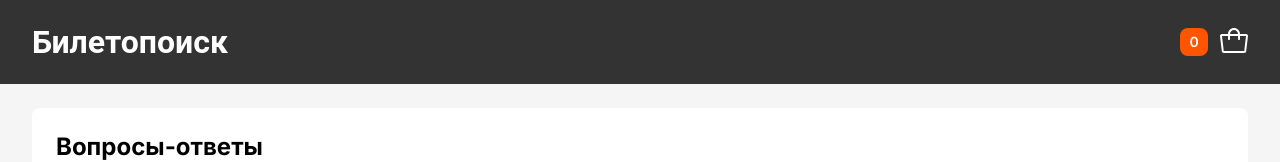
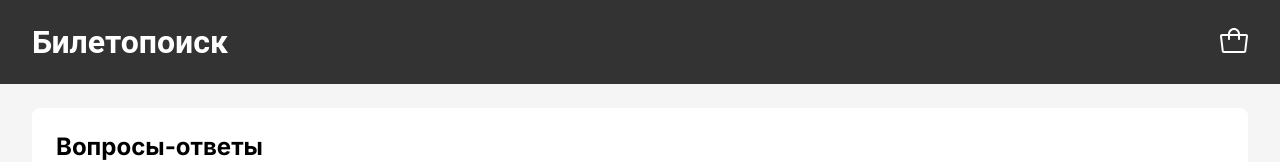
Before and after one commit to pini86/7_React, a Next.js app: page /QA in a window 1280 px wide. Shown: the top 162 px of the page. Built offline with nearby package versions, Linux system fonts and the light colour scheme.

Commit message:
fix: basket count

```diff
--- a/src/app/QA/QA.module.css
+++ b/src/app/QA/QA.module.css
@@ -80,5 +80,9 @@
     background-color: #ffffff;
 }
 .up {
-    transform: rotateX(180deg);
+    background-image: url("./icon_up.svg");
 }
+
+.down {
+    background-image: url("./icon.svg");
+}
--- a/src/app/QA/page.tsx
+++ b/src/app/QA/page.tsx
@@ -1,4 +1,4 @@
-'use client';
+"use client";
 import { Footer } from "@/components/Footer/Footer";
 import { Header } from "@/components/Header/Header";
 import styles from "./QA.module.css";
@@ -15,8 +15,16 @@
         }
         const b = document.getElementById(`button_` + id);
         if (b) {
+            /*  if (b.classList.contains("up")) {
+                b.classList.remove("up");
+                b.classList.add("down");
+            } else {
+                b.classList.remove("down");
+                b.classList.add("up");
+            } */
             b.classList.toggle("up");
         }
+        return false;
     };
     return (
         <main>
--- a/src/components/Header/Header.module.css
+++ b/src/components/Header/Header.module.css
@@ -20,8 +20,8 @@
 
 .basket_icon_wrap {
     height: 32px;
-    width: 68px;
     display: flex;
+    column-gap: 8px;
 }
 
 .basket_count {
--- a/src/components/Header/Header.tsx
+++ b/src/components/Header/Header.tsx
@@ -7,8 +7,6 @@
 import styles from "./Header.module.css";
 
 export const Header: FunctionComponent = ({}) => {
-    const dispatch = useDispatch();
-    const Count = () => {
     const allAmount = useSelector((state) => {
         return Object.values(selectCartModule(state)).reduce(
             // @ts-ignore
@@ -16,6 +14,7 @@
             0
         ) as number;
     });
+    const Count = () => {
         return <div>{allAmount}</div>;
     };
     return (
@@ -26,7 +25,10 @@
                 </Link>
             </div>
             <div className={styles.basket_icon_wrap}>
-                <div className={styles.basket_count}>
+                <div
+                    className={styles.basket_count}
+                    style={{ display: allAmount === 0 ? "none" : "block" }}
+                >
                     <Count />
                 </div>
                 <Link href="/Basket">
--- a/src/redux/features/cart/index.js
+++ b/src/redux/features/cart/index.js
@@ -7,7 +7,9 @@
     reducers: {
         increment: (state, { payload }) => {
             const count = state[payload] || 0;
-            state[payload] = count + 1;
+            if (count < 30) {
+                state[payload] = count + 1;
+            }
         },
         decrement: (state, { payload }) => {
             const count = state[payload];
```
Also changed, not shown: src/app/QA/icon.svg, src/app/QA/icon_up.svg (added), src/app/globals.css (line endings or trailing spaces). Lines whose indentation alone changed are shown as unchanged.
